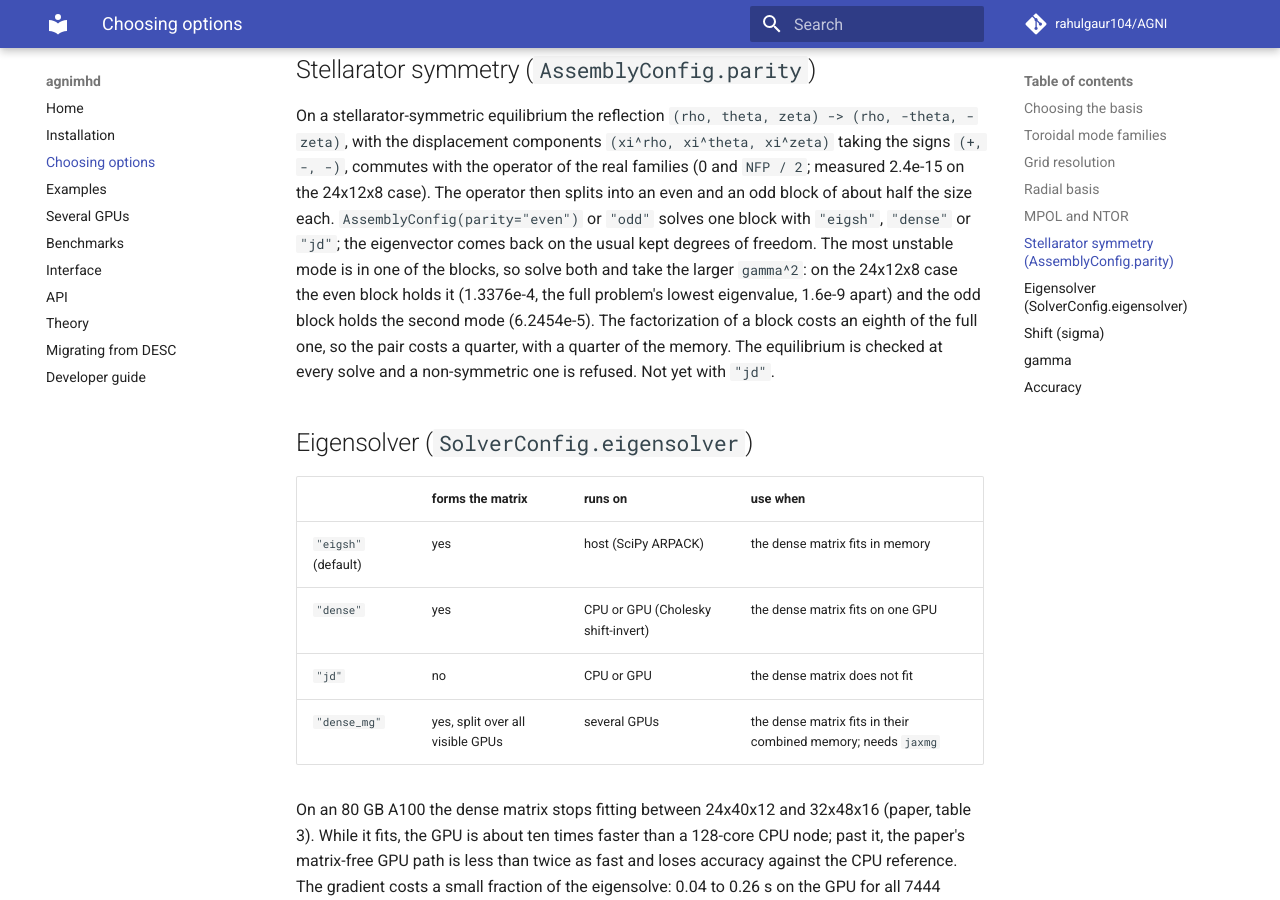
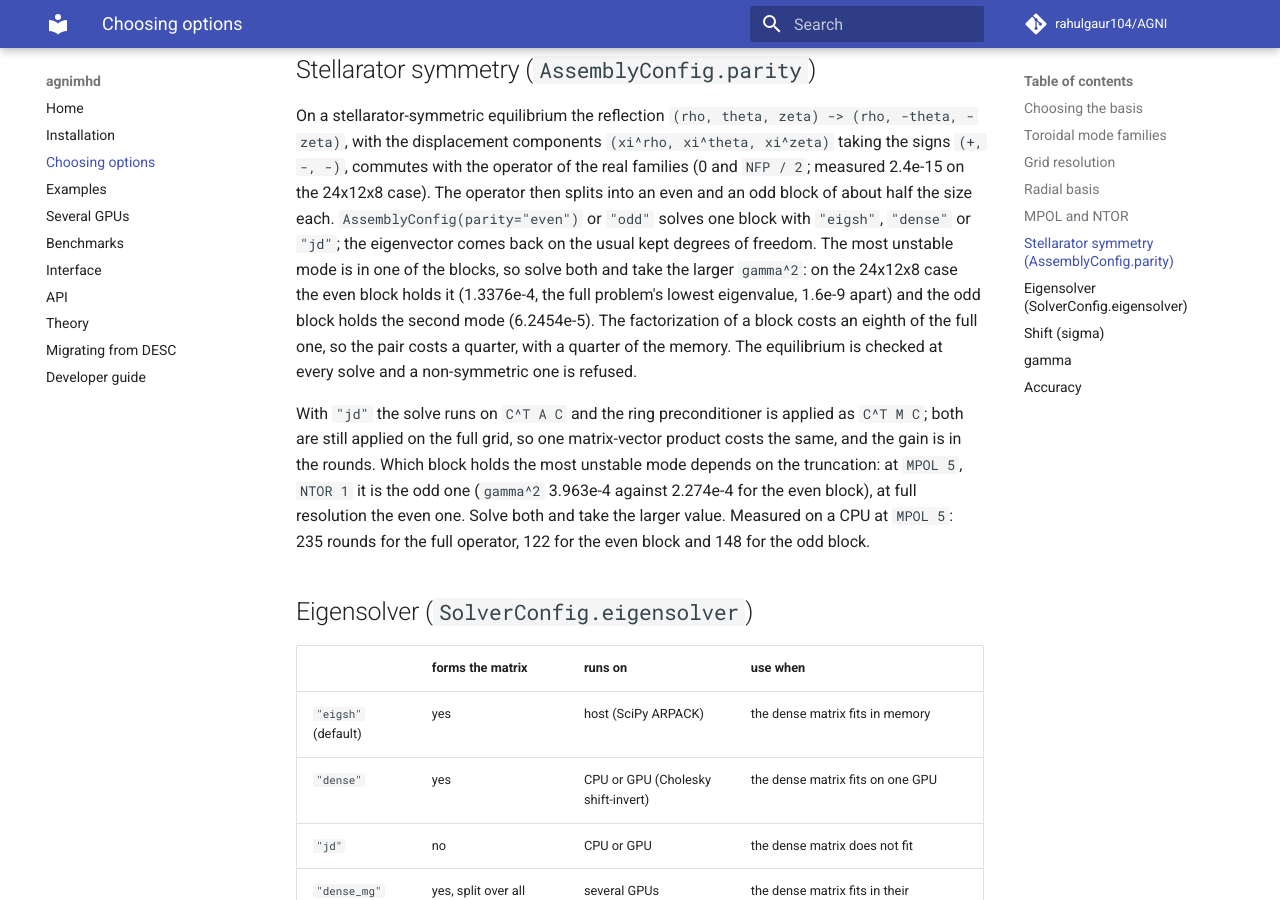
Before and after one commit to rahulgaur104/AGNI, an MkDocs documentation site: the page built from docs/options.md, in a window 1280 px wide and 900 px high, scrolled down 3434 px. Built offline with MkDocs 1.6.1 and Material for MkDocs 9.7.7, drawn with Linux system fonts in a browser that asks for light colours; comment, search, counter and statistics services are not loaded.

Commit message:
Parity with JD: tests, options page

```diff
--- a/docs/options.md
+++ b/docs/options.md
@@ -142,7 +142,16 @@ block holds it (1.3376e-4, the full problem's lowest eigenvalue, 1.6e-9
 apart) and the odd block holds the second mode (6.2454e-5). The factorization
 of a block costs an eighth of the full one, so the pair costs a quarter, with
 a quarter of the memory. The equilibrium is checked at every solve and a
-non-symmetric one is refused. Not yet with `"jd"`.
+non-symmetric one is refused.
+
+With `"jd"` the solve runs on `C^T A C` and the ring preconditioner is applied
+as `C^T M C`; both are still applied on the full grid, so one matrix-vector
+product costs the same, and the gain is in the rounds. Which block holds the
+most unstable mode depends on the truncation: at `MPOL 5`, `NTOR 1` it is the
+odd one (`gamma^2` 3.963e-4 against 2.274e-4 for the even block), at full
+resolution the even one. Solve both and take the larger value. Measured on
+a CPU at `MPOL 5`: 235 rounds for the full operator, 122 for the even block
+and 148 for the odd block.
 
 ## Eigensolver (`SolverConfig.eigensolver`)
 
```
Also changed, not shown: 1 other file.
